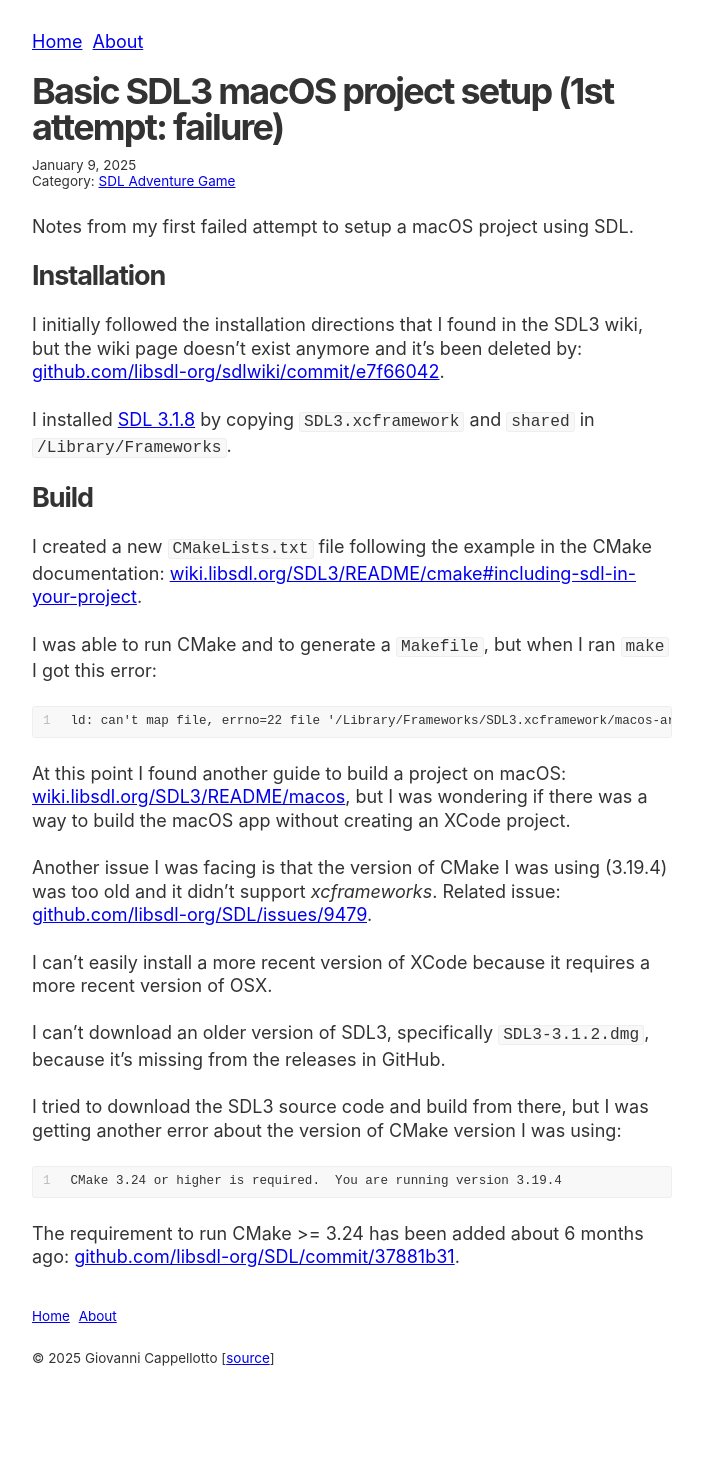
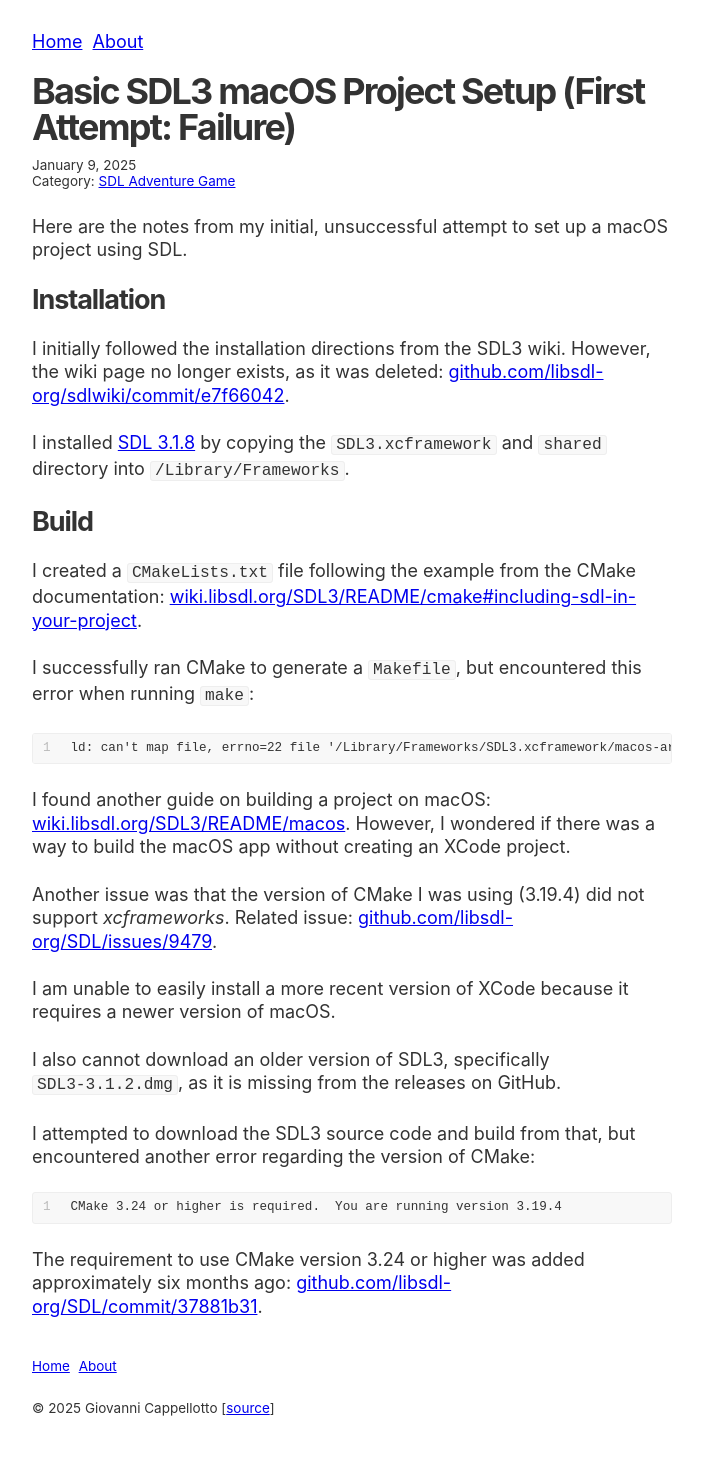
Before and after one commit to curlybracketshq/giovanni.curlybrackets.it, a Jekyll site: the page built from sdl-adventure-game/_posts/2025-01-09-basic-sdl3-macos-project-setup-failure.markdown, in a window 1280 px wide. Shown: the whole page, without its empty margins (288-991 px from the left). Built offline with Jekyll 4.4.1, drawn with Linux system fonts in a browser that asks for light colours; before the commit the page ends 1411 px from its top, so only the background shows below that.

Commit message:
Proofread post

````diff
--- a/sdl-adventure-game/_posts/2025-01-09-basic-sdl3-macos-project-setup-failure.markdown
+++ b/sdl-adventure-game/_posts/2025-01-09-basic-sdl3-macos-project-setup-failure.markdown
@@ -1,39 +1,39 @@
 ---
-title: "Basic SDL3 macOS project setup (1st attempt: failure)"
+title: "Basic SDL3 macOS Project Setup (First Attempt: Failure)"
 layout: post
 date: 2025-01-09 12:00:00 -0500
 ---
 
-Notes from my first failed attempt to setup a macOS project using SDL.
+Here are the notes from my initial, unsuccessful attempt to set up a macOS project using SDL.
 
 ## Installation
 
-I initially followed the installation directions that I found in the SDL3 wiki, but the wiki page doesn't exist anymore and it's been deleted by: [github.com/libsdl-org/sdlwiki/commit/e7f66042](https://github.com/libsdl-org/sdlwiki/commit/e7f66042).
+I initially followed the installation directions from the SDL3 wiki. However, the wiki page no longer exists, as it was deleted: [github.com/libsdl-org/sdlwiki/commit/e7f66042](https://github.com/libsdl-org/sdlwiki/commit/e7f66042).
 
-I installed [SDL 3.1.8](https://github.com/libsdl-org/SDL/releases/tag/preview-3.1.8) by copying `SDL3.xcframework` and `shared` in `/Library/Frameworks`.
+I installed [SDL 3.1.8](https://github.com/libsdl-org/SDL/releases/tag/preview-3.1.8) by copying the `SDL3.xcframework` and `shared` directory into `/Library/Frameworks`.
 
 ## Build
 
-I created a new `CMakeLists.txt` file following the example in the CMake documentation: [wiki.libsdl.org/SDL3/README/cmake#including-sdl-in-your-project](https://wiki.libsdl.org/SDL3/README/cmake#including-sdl-in-your-project).
+I created a `CMakeLists.txt` file following the example from the CMake documentation: [wiki.libsdl.org/SDL3/README/cmake#including-sdl-in-your-project](https://wiki.libsdl.org/SDL3/README/cmake#including-sdl-in-your-project).
 
-I was able to run CMake and to generate a `Makefile`, but when I ran `make` I got this error:
+I successfully ran CMake to generate a `Makefile`, but encountered this error when running `make`:
 
 ```
 ld: can't map file, errno=22 file '/Library/Frameworks/SDL3.xcframework/macos-arm64_x86_64/SDL3.framework'
 ```
 
-At this point I found another guide to build a project on macOS: [wiki.libsdl.org/SDL3/README/macos](https://wiki.libsdl.org/SDL3/README/macos), but I was wondering if there was a way to build the macOS app without creating an XCode project.
+I found another guide on building a project on macOS: [wiki.libsdl.org/SDL3/README/macos](https://wiki.libsdl.org/SDL3/README/macos). However, I wondered if there was a way to build the macOS app without creating an XCode project.
 
-Another issue I was facing is that the version of CMake I was using (3.19.4) was too old and it didn't support *xcframeworks*. Related issue: [github.com/libsdl-org/SDL/issues/9479](https://github.com/libsdl-org/SDL/issues/9479).
+Another issue was that the version of CMake I was using (3.19.4) did not support *xcframeworks*. Related issue: [github.com/libsdl-org/SDL/issues/9479](https://github.com/libsdl-org/SDL/issues/9479).
 
-I can't easily install a more recent version of XCode because it requires a more recent version of OSX.
+I am unable to easily install a more recent version of XCode because it requires a newer version of macOS.
 
-I can't download an older version of SDL3, specifically `SDL3-3.1.2.dmg`, because it's missing from the releases in GitHub.
+I also cannot download an older version of SDL3, specifically `SDL3-3.1.2.dmg`, as it is missing from the releases on GitHub.
 
-I tried to download the SDL3 source code and build from there, but I was getting another error about the version of CMake version I was using:
+I attempted to download the SDL3 source code and build from that, but encountered another error regarding the version of CMake:
 
 ```
 CMake 3.24 or higher is required.  You are running version 3.19.4
 ```
 
-The requirement to run CMake >= 3.24 has been added about 6 months ago: [github.com/libsdl-org/SDL/commit/37881b31](https://github.com/libsdl-org/SDL/commit/37881b31).
+The requirement to use CMake version 3.24 or higher was added approximately six months ago: [github.com/libsdl-org/SDL/commit/37881b31](https://github.com/libsdl-org/SDL/commit/37881b31).
````
